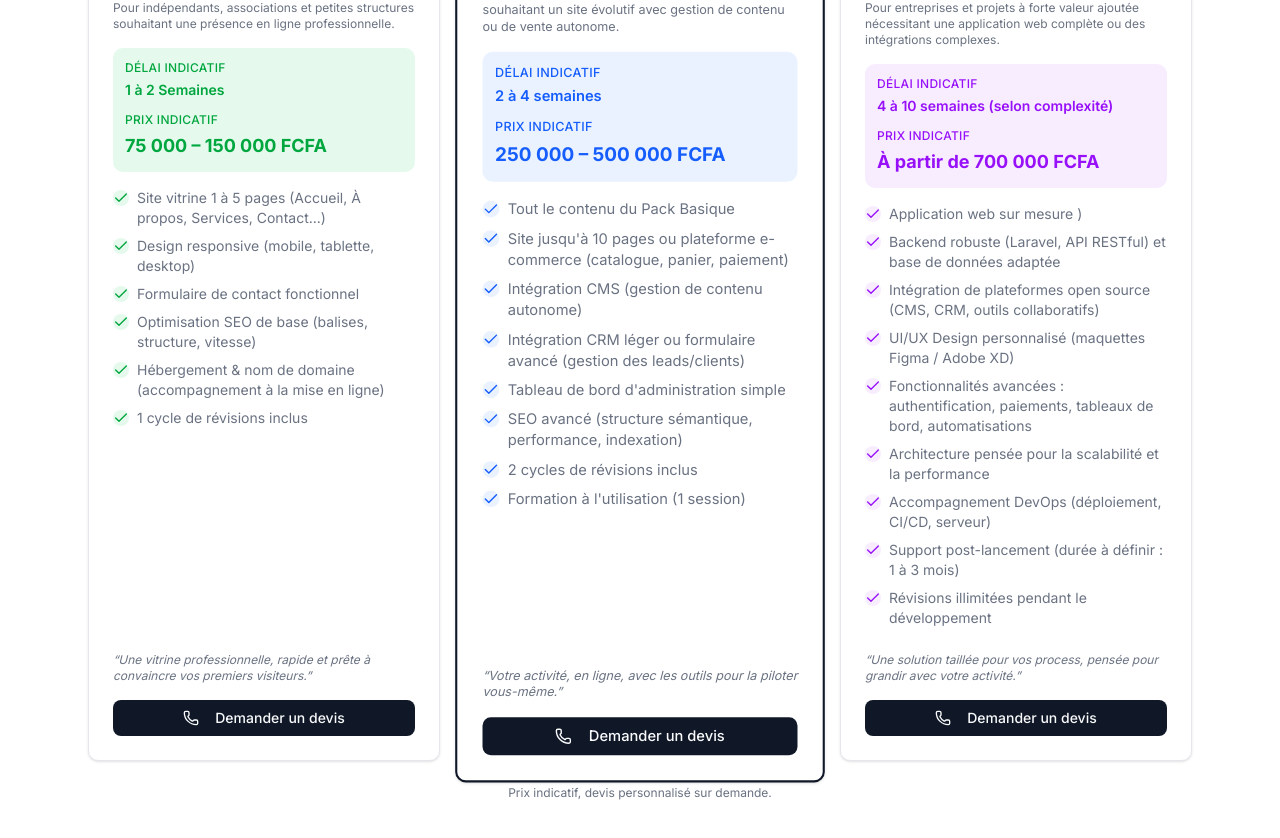
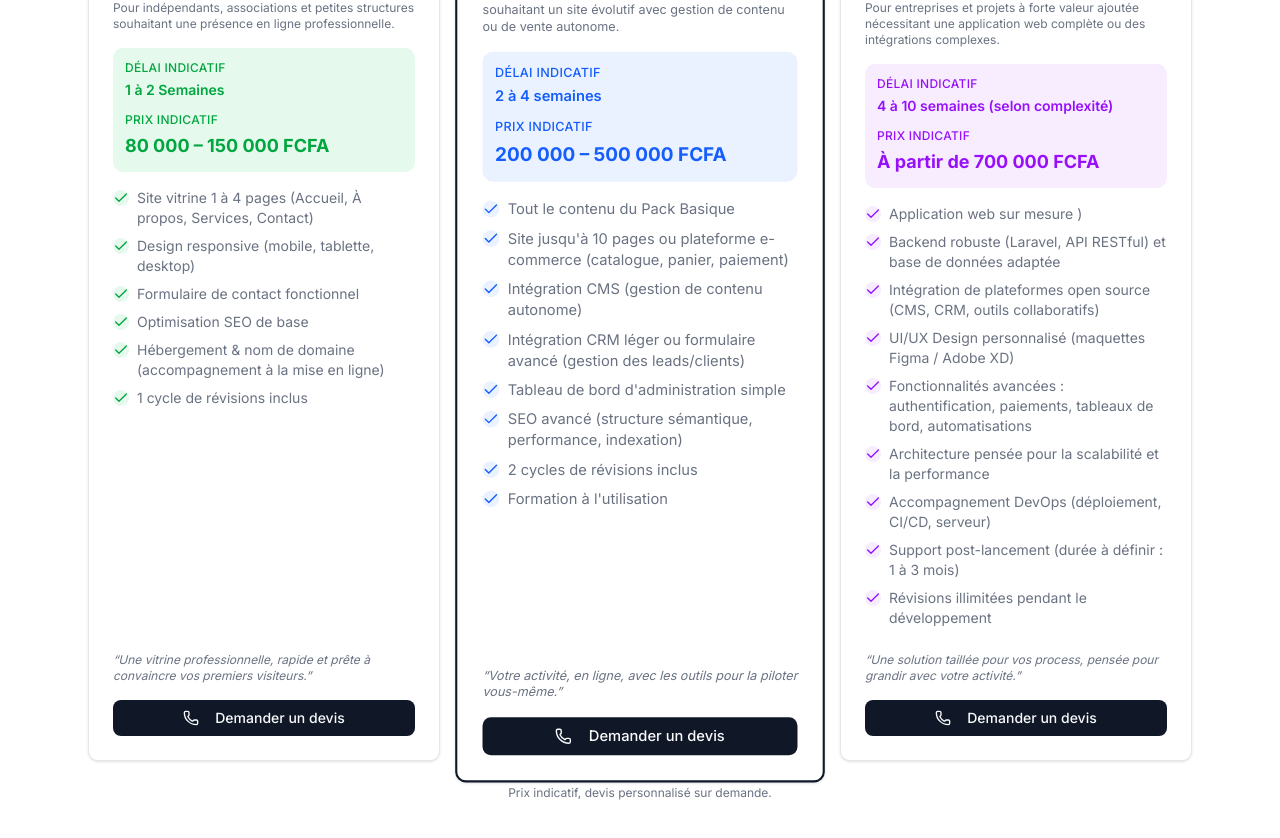
Before and after one commit to chrislove-josue/portfolio, a Next.js app: page / in a window 1280 px wide. Shown: the part 4760-5598 px from the top of the page. Built offline with nearby package versions, Linux system fonts and the light colour scheme.

Commit message:
mise à jour

```diff
--- a/contexts/language-context.tsx
+++ b/contexts/language-context.tsx
@@ -75,12 +75,12 @@ const translations: Record<Language, Record<string, string>> = {
     "packs.basique.name": "Vitrine",
     "packs.basique.for": "Pour indépendants, associations et petites structures souhaitant une présence en ligne professionnelle.",
     "packs.basique.delay": "1 à 2 Semaines",
-    "packs.basique.price": "75 000 – 150 000 FCFA",
+    "packs.basique.price": "80 000 – 150 000 FCFA",
     "packs.basique.features.count": "6",
-    "packs.basique.features.0": "Site vitrine 1 à 5 pages (Accueil, À propos, Services, Contact...)",
+    "packs.basique.features.0": "Site vitrine 1 à 4 pages (Accueil, À propos, Services, Contact)",
     "packs.basique.features.1": "Design responsive (mobile, tablette, desktop)",
     "packs.basique.features.2": "Formulaire de contact fonctionnel",
-    "packs.basique.features.3": "Optimisation SEO de base (balises, structure, vitesse)",
+    "packs.basique.features.3": "Optimisation SEO de base",
     "packs.basique.features.4": "Hébergement & nom de domaine (accompagnement à la mise en ligne)",
     "packs.basique.features.5": "1 cycle de révisions inclus",
     "packs.basique.argument": "Une vitrine professionnelle, rapide et prête à convaincre vos premiers visiteurs.",
@@ -88,7 +88,7 @@ const translations: Record<Language, Record<string, string>> = {
     "packs.standard.name": "Business",
     "packs.standard.for": "Pour PME, boutiques en ligne et organisations souhaitant un site évolutif avec gestion de contenu ou de vente autonome.",
     "packs.standard.delay": "2 à 4 semaines",
-    "packs.standard.price": "250 000 – 500 000 FCFA",
+    "packs.standard.price": "200 000 – 500 000 FCFA",
     "packs.standard.features.count": "8",
     "packs.standard.features.0": "Tout le contenu du Pack Basique",
     "packs.standard.features.1": "Site jusqu'à 10 pages ou plateforme e-commerce (catalogue, panier, paiement)",
@@ -97,7 +97,7 @@ const translations: Record<Language, Record<string, string>> = {
     "packs.standard.features.4": "Tableau de bord d'administration simple",
     "packs.standard.features.5": "SEO avancé (structure sémantique, performance, indexation)",
     "packs.standard.features.6": "2 cycles de révisions inclus",
-    "packs.standard.features.7": "Formation à l'utilisation (1 session)",
+    "packs.standard.features.7": "Formation à l'utilisation",
     "packs.standard.argument": "Votre activité, en ligne, avec les outils pour la piloter vous-même.",
     "packs.premium.badge": "Pack Premium",
     "packs.premium.name": "Sur-mesure",
```
